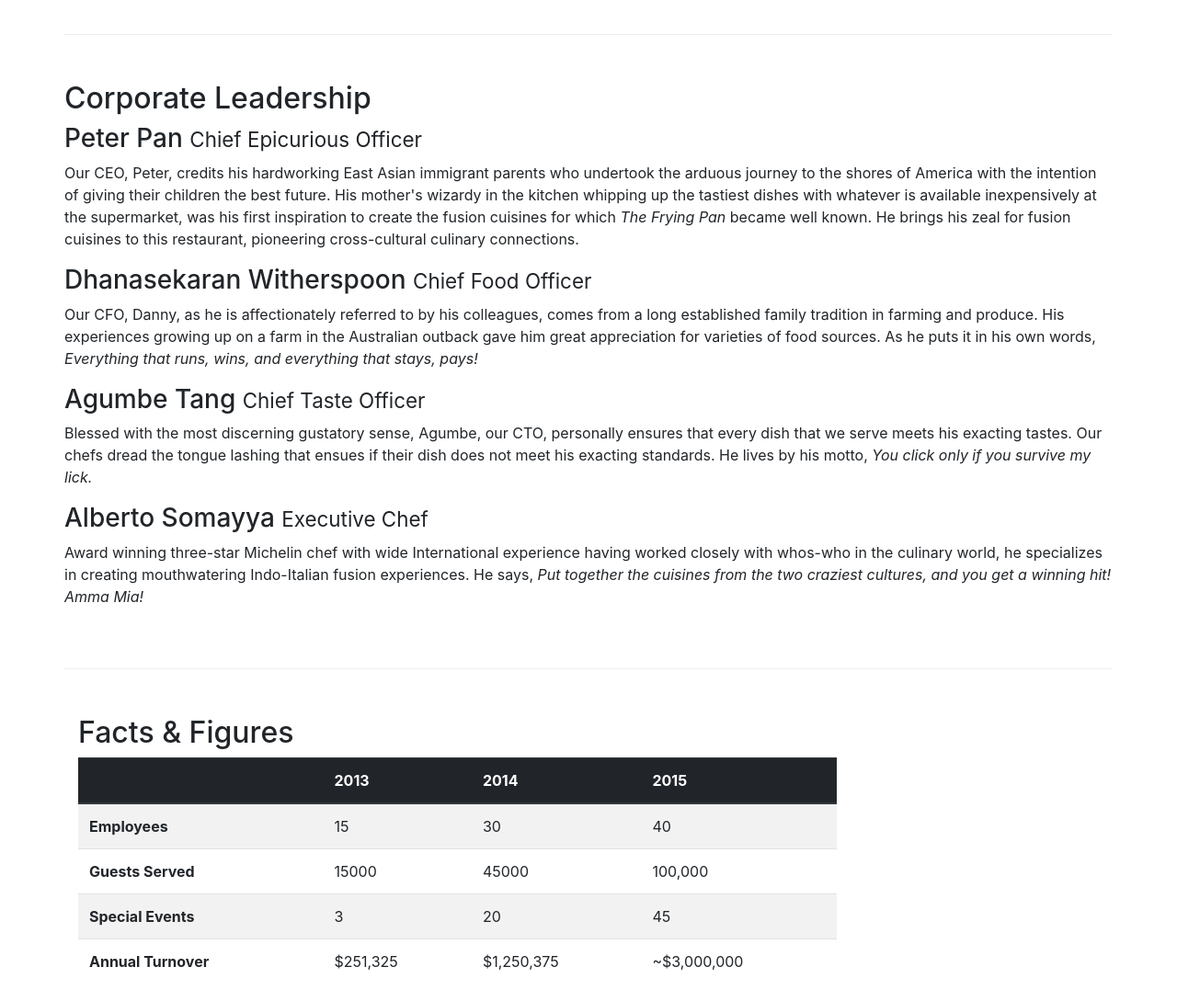
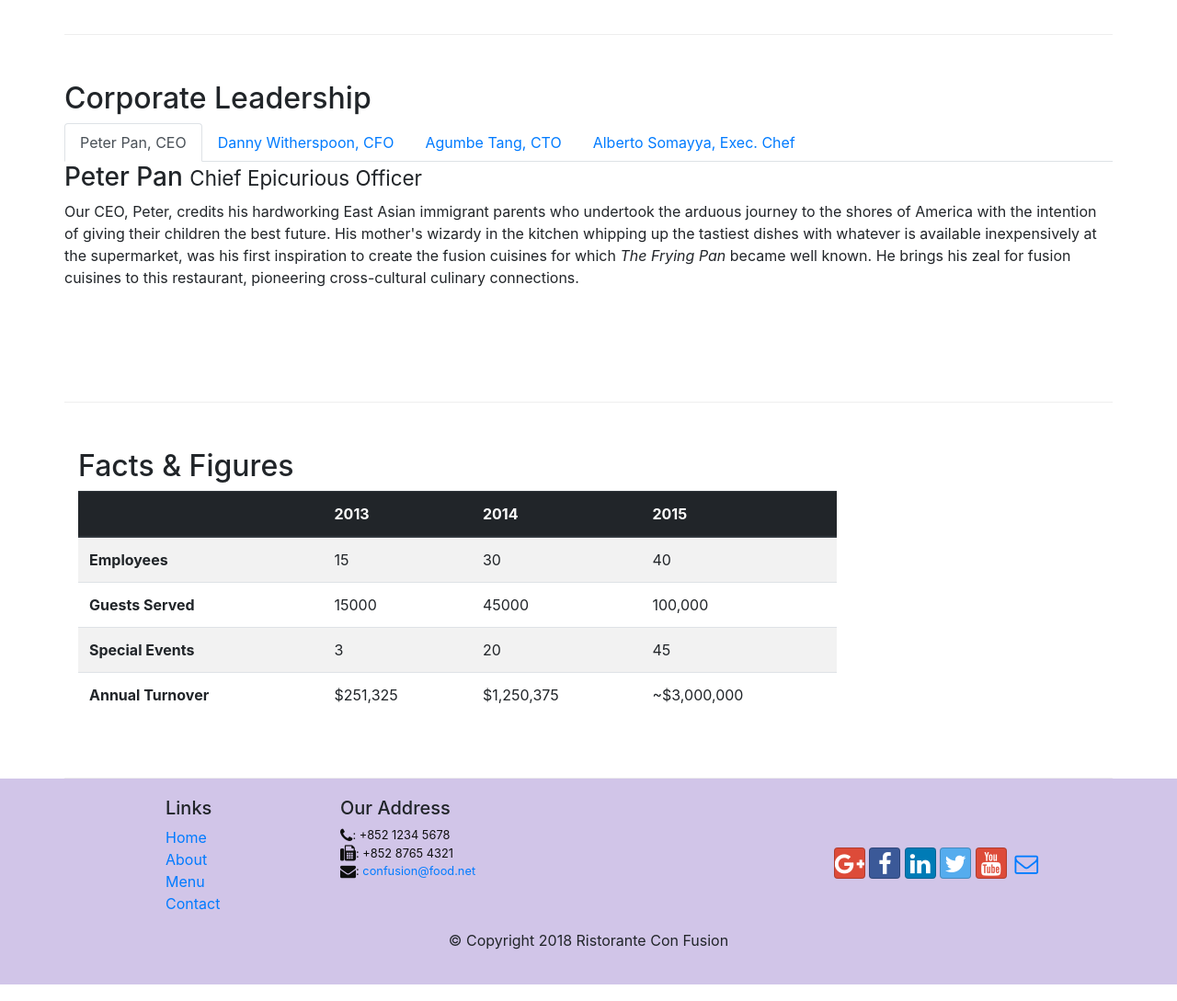
Before and after one commit to UzairSamad/Bootstrap-Sample-Website, a website: page aboutus.html in a window 1280 px wide. Shown: the part 980-2069 px from the top of the page at 92% size. Drawn offline with nearby package versions, Linux system fonts and the light colour scheme.

Commit message:
added tab to about

```diff
--- a/aboutus.html
+++ b/aboutus.html
@@ -25,10 +25,14 @@
             <a class="navbar-brand mr-auto" href="#"><img src="img/logo.png" height="30" width="41"></a>
             <div class="collapse navbar-collapse" id="Navbar">
                 <ul class="navbar-nav mr-auto">
-                    <li class="nav-item active"><a class="nav-link" href="/"><span class="fa fa-home fa-lg"></span> Home</a></li>
-                    <li class="nav-item"><a class="nav-link" href="./aboutus.html"><span class="fa fa-info fa-lg"></span> About</a></li>
-                    <li class="nav-item"><a class="nav-link" href="#"><span class="fa fa-list fa-lg"></span> Menu</a></li>
-                    <li class="nav-item"><a class="nav-link" href="#"><span class="fa fa-address-card fa-lg"></span> Contact</a></li>
+                    <li class="nav-item active"><a class="nav-link" href="/"><span class="fa fa-home fa-lg"></span>
+                            Home</a></li>
+                    <li class="nav-item"><a class="nav-link" href="./aboutus.html"><span
+                                class="fa fa-info fa-lg"></span> About</a></li>
+                    <li class="nav-item"><a class="nav-link" href="#"><span class="fa fa-list fa-lg"></span> Menu</a>
+                    </li>
+                    <li class="nav-item"><a class="nav-link" href="#"><span class="fa fa-address-card fa-lg"></span>
+                            Contact</a></li>
                 </ul>
 
             </div>
@@ -107,28 +111,79 @@
         <div class="row row-content ">
             <div>
                 <h2>Corporate Leadership</h2>
+                <ul class="nav nav-tabs">
+                    <li class="nav-item">
+                        <a class="nav-link active" href="#peter" role="tab" data-toggle="tab">Peter Pan, CEO</a>
+                    </li>
+                    <li class="nav-item">
+                        <a class="nav-link" href="#danny" role="tab" data-toggle="tab">Danny Witherspoon, CFO</a>
+                    </li>
+                    <li class="nav-item">
+                        <a class="nav-link" href="#agumbe" role="tab" data-toggle="tab">Agumbe Tang, CTO</a>
+                    </li>
+                    <li class="nav-item">
+                        <a class="nav-link" href="#alberto" role="tab" data-toggle="tab">Alberto Somayya, Exec. Chef</a>
+                    </li>
+                </ul>
+                <div class="tab-content">
+
+                    <div role="tabpanel" class="tab-pane fade show active" id="peter">
                         <h3>Peter Pan <small>Chief Epicurious Officer</small></h3>
-                <p class="d-none d-sm-block">Our CEO, Peter, credits his hardworking East Asian immigrant parents who
-                    undertook the arduous journey to the shores of America with the intention of giving their children
-                    the best future. His mother's wizardy in the kitchen whipping up the tastiest dishes with whatever
-                    is available inexpensively at the supermarket, was his first inspiration to create the fusion
-                    cuisines for which <em>The Frying Pan</em> became well known. He brings his zeal for fusion cuisines
+                        <p class="d-none d-sm-block">Our CEO, Peter, credits his hardworking East Asian immigrant
+                            parents
+                            who
+                            undertook the arduous journey to the shores of America with the intention of giving their
+                            children
+                            the best future. His mother's wizardy in the kitchen whipping up the tastiest dishes with
+                            whatever
+                            is available inexpensively at the supermarket, was his first inspiration to create the
+                            fusion
+                            cuisines for which <em>The Frying Pan</em> became well known. He brings his zeal for fusion
+                            cuisines
                             to this restaurant, pioneering cross-cultural culinary connections.</p>
+                    </div>
+
+                    <div role="tabpanel" class="tab-pane fade " id="danny">
                         <h3>Dhanasekaran Witherspoon <small>Chief Food Officer</small></h3>
-                <p class="d-none d-sm-block">Our CFO, Danny, as he is affectionately referred to by his colleagues,
-                    comes from a long established family tradition in farming and produce. His experiences growing up on
-                    a farm in the Australian outback gave him great appreciation for varieties of food sources. As he
-                    puts it in his own words, <em>Everything that runs, wins, and everything that stays, pays!</em></p>
+                        <p class="d-none d-sm-block">Our CFO, Danny, as he is affectionately referred to by his
+                            colleagues,
+                            comes from a long established family tradition in farming and produce. His experiences
+                            growing
+                            up on
+                            a farm in the Australian outback gave him great appreciation for varieties of food sources.
+                            As
+                            he
+                            puts it in his own words, <em>Everything that runs, wins, and everything that stays,
+                                pays!</em>
+                        </p>
+                    </div>
+
+                    <div role="tabpanel" class="tab-pane fade" id="agumbe">
                         <h3>Agumbe Tang <small>Chief Taste Officer</small></h3>
                         <p class="d-none d-sm-block">Blessed with the most discerning gustatory sense, Agumbe, our CTO,
-                    personally ensures that every dish that we serve meets his exacting tastes. Our chefs dread the
-                    tongue lashing that ensues if their dish does not meet his exacting standards. He lives by his
+                            personally ensures that every dish that we serve meets his exacting tastes. Our chefs dread
+                            the
+                            tongue lashing that ensues if their dish does not meet his exacting standards. He lives by
+                            his
                             motto, <em>You click only if you survive my lick.</em></p>
-                <h3>Alberto Somayya <small>Executive Chef</small></h3>
-                <p class="d-none d-sm-block">Award winning three-star Michelin chef with wide International experience
-                    having worked closely with whos-who in the culinary world, he specializes in creating mouthwatering
-                    Indo-Italian fusion experiences. He says, <em>Put together the cuisines from the two craziest
+                    </div>
+
+                    <div role="tabpanel" class="tab-pane fade " id="alberto">
+                        <h3>Alberto Somayya <small>Executive Chef </small>
+                        </h3>
+                        <p class="d-none d-sm-block">Award winning three-star Michelin chef with wide International
+                            experience
+                            having worked closely with whos-who in the culinary world, he specializes in creating
+                            mouthwatering
+                            Indo-Italian fusion experiences. He says, <em>Put together the cuisines from the two
+                                craziest
                                 cultures, and you get a winning hit! Amma Mia!</em></p>
+                    </div>
+
+
+
+                </div>
+
             </div>
         </div>
 
```
Lines whose indentation alone changed are shown as unchanged.
